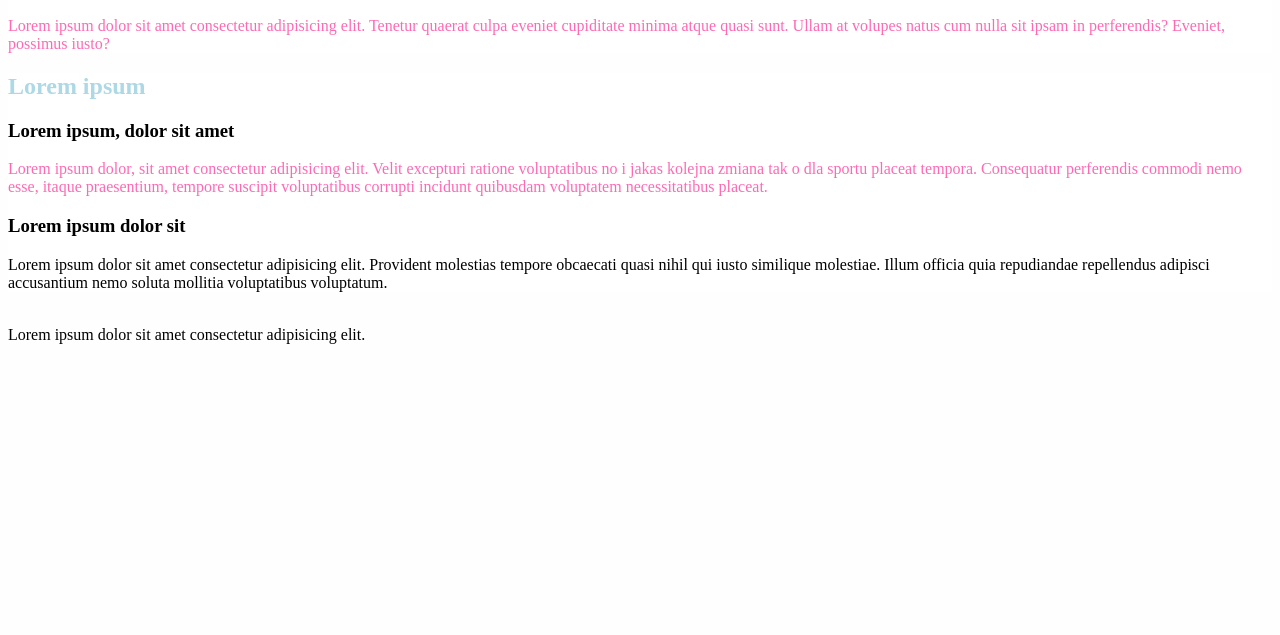
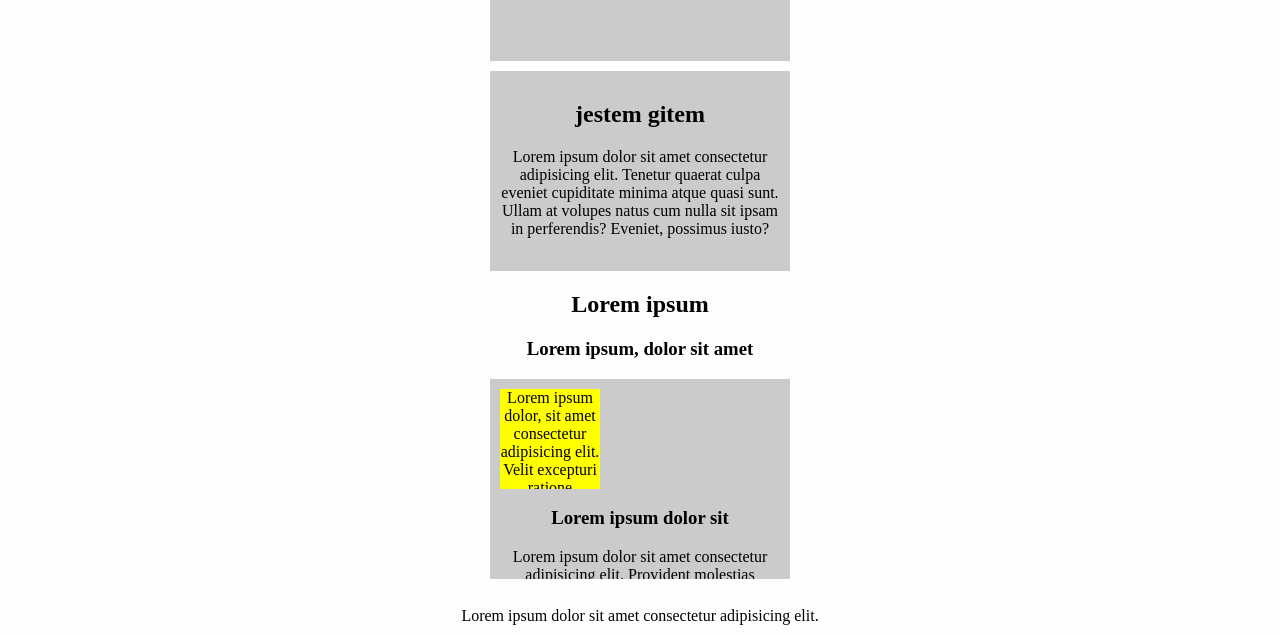
Before and after one commit to K3TJ0V/homepage, a plain HTML site: page index.html in a window 1280 px wide. Shown: the part 177-812 px from the top of the page. Drawn offline with Linux system fonts and the light colour scheme.

Commit message:
style change

```diff
--- a/index.html
+++ b/index.html
@@ -10,37 +10,50 @@
 </head>
 
 <body>
+    <main>
     <nav>
         <a href="index.html">Strona główna</a>
         <a href="podstrona.html">strona z niczym</a>
     </nav>
-    <main>
-        <header>
+        <div class="example-div">
             <h1>Jestem turbo gitem</h1>
-        </header>
+
             <section>
                 <span>podaj swoje imię:</span>
                 <input id="name-input" type="text">
                 <button id="submit-button" type="button">dalej</button>
+            </section>
+        </div>
+        <div class="example-div">
             <h2>jestem gitem</h2>
-            <p class="hotpink-p">Lorem ipsum dolor sit amet consectetur adipisicing elit. Tenetur quaerat culpa
+
+            <p>Lorem ipsum dolor sit amet consectetur adipisicing elit. Tenetur quaerat culpa
                 eveniet cupiditate minima
                 atque quasi sunt. Ullam at volupes natus cum nulla sit ipsam in perferendis? Eveniet, possimus iusto?
             </p>
+        </div>
         </section>
+
         <section>
             <h2>Lorem ipsum </h2>
+
             <h3>Lorem ipsum, dolor sit amet</h3>
-            <p class="hotpink-p">Lorem ipsum dolor, sit amet consectetur adipisicing elit. Velit excepturi ratione
+
+            <div class="example-div">
+                <div id="secondary-box">
+                Lorem ipsum dolor, sit amet consectetur adipisicing elit. Velit excepturi ratione
                 voluptatibus no i jakas kolejna zmiana tak o dla sportu
                 placeat tempora. Consequatur perferendis commodi nemo esse, itaque praesentium, tempore suscipit
-                voluptatibus corrupti incidunt quibusdam voluptatem necessitatibus placeat.</p>
+                voluptatibus corrupti incidunt quibusdam voluptatem necessitatibus placeat.
+                </div>
+
                 <h3>Lorem ipsum dolor sit</h3>
                 <p>Lorem ipsum dolor sit amet consectetur adipisicing elit. Provident molestias tempore obcaecati
                     quasi nihil qui iusto similique molestiae. Illum officia quia repudiandae repellendus adipisci
                     accusantium nemo soluta mollitia voluptatibus voluptatum.</p>
         </section><br>
-        <footer>Lorem ipsum dolor sit amet consectetur adipisicing elit.</footer>
+        Lorem ipsum dolor sit amet consectetur adipisicing elit.
+        </div>
     </main>
     <script src="script.js"></script>
 </body>
--- a/style.css
+++ b/style.css
@@ -1,25 +1,23 @@
 body {
     background: #fefefe;
-}
-h1 {
-    color: blue;
-}
-section {
-    background: white;
-}
-h2{
-    color: lightblue;
 
 }
-body .hotpink-p {
-    color: hotpink;
+main{
+    text-align: center;
+    margin: 10px auto;
 }
-
-
-article{
-    color: red;
+.example-div{
+    background-color: rgba(0,0,0,0.2);
+    margin: 10px auto;
+    width: 300px;
+    height: 200px;
+    overflow: auto;
+    padding: 10px;
+    box-sizing: border-box;
 }
-
-#nic{
-    width: 250px;
+#secondary-box{
+    background-color: yellow;
+    width: 100px;
+    height: 100px;
+    overflow: auto;
 }
```
Lines whose indentation alone changed are shown as unchanged.
